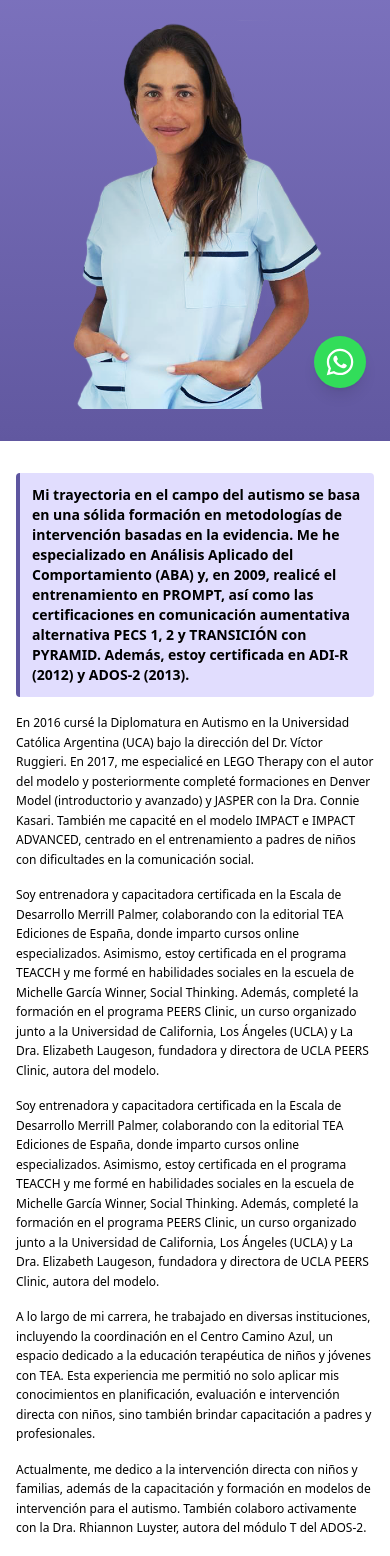
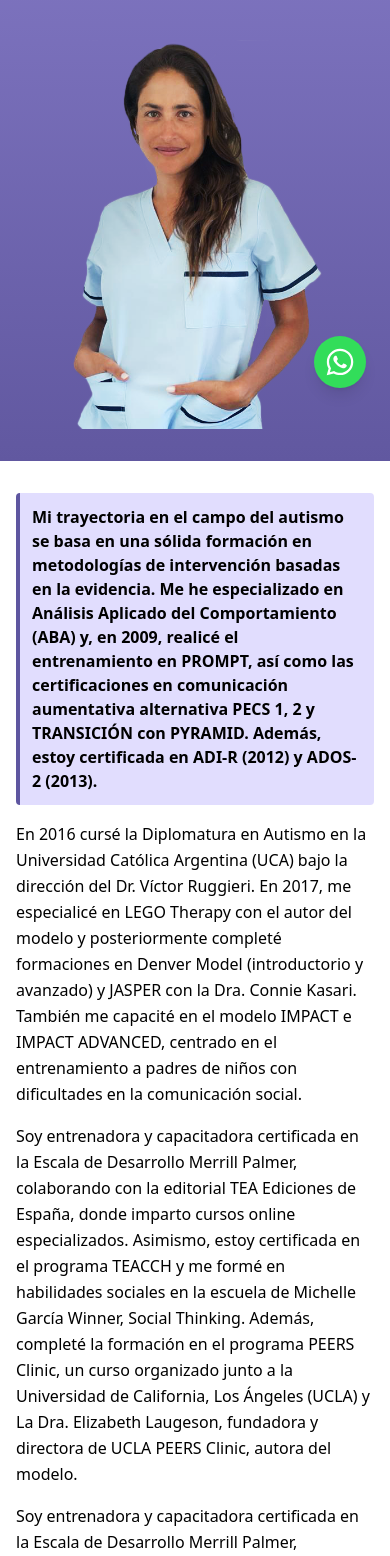
Before and after one commit to tomaslami/act-upd, a Next.js app: page /nosotros in a window 390 px wide. Shown: the part 432-1988 px from the top of the page. Built offline with nearby package versions, Linux system fonts and the light colour scheme; no server answers.

Commit message:
cambio en el tamaño del texto

```diff
--- a/src/components/AboutUs.tsx
+++ b/src/components/AboutUs.tsx
@@ -16,7 +16,7 @@ const AboutUs = () => {
             </span>
           </h1>
         </div>
-        <p className="text-white text-sm sm:text-base md:text-lg max-w-2xl">
+        <p className="text-white  sm:text-base md:text-lg max-w-2xl">
         Soy Licenciada en Fonoaudiología con abordaje Neurolingüístico por la Universidad del Museo Social Argentino (UMSA) y Máster en Autismo en España. Actualmente, estoy finalizando la carrera de Psicología.
         </p>
         <Link
--- a/src/components/ProfessionalBio.tsx
+++ b/src/components/ProfessionalBio.tsx
@@ -2,29 +2,29 @@ const ProfessionalBio = () => {
   return (
     <section className="max-w-3xl mx-auto px-4 sm:px-6 lg:px-8 py-8 sm:py-12">
       <div className="space-y-4 sm:space-y-6">
-        <p className="bg-[#a89bfd57] rounded-sm p-3 sm:p-4 border-l-4 border-purple text-sm sm:text-base font-bold">
+        <p className="bg-[#a89bfd57] rounded-sm p-3 sm:p-4 border-l-4 border-purple sm:text-base font-bold">
           Mi trayectoria en el campo del autismo se basa en una sólida formación en metodologías de intervención basadas en la evidencia. Me he especializado en Análisis Aplicado del Comportamiento (ABA) y, en 2009, realicé el entrenamiento en PROMPT, así como las certificaciones en comunicación aumentativa alternativa PECS 1, 2 y TRANSICIÓN con PYRAMID. Además, estoy certificada en ADI-R (2012) y ADOS-2 (2013).
         </p>
 
-        <p className="leading-relaxed text-xs sm:text-sm md:text-base">
+        <p className="leading-relaxed sm:text-sm md:text-base">
         En 2016 cursé la Diplomatura en Autismo en la Universidad Católica Argentina (UCA) bajo la dirección del Dr. Víctor Ruggieri. En 2017, me especialicé en LEGO Therapy con el autor del modelo y posteriormente completé formaciones en Denver Model (introductorio y avanzado) y JASPER con la Dra. Connie Kasari. También me capacité en el modelo IMPACT e IMPACT ADVANCED, centrado en el entrenamiento a padres de niños con dificultades en la comunicación social.
         </p>
 
-        <p className="leading-relaxed text-xs sm:text-sm md:text-base">
+        <p className="leading-relaxed sm:text-sm md:text-base">
         Soy entrenadora y capacitadora certificada en la Escala de Desarrollo Merrill Palmer, colaborando con la editorial TEA Ediciones de España, donde imparto cursos online especializados. Asimismo, estoy certificada en el programa TEACCH y me formé en habilidades sociales en la escuela de Michelle García Winner, Social Thinking. Además, completé la formación en el programa PEERS Clinic, un curso organizado junto a la Universidad de California, Los Ángeles (UCLA) y La Dra. Elizabeth Laugeson, fundadora y directora de UCLA PEERS Clinic, autora del modelo.
         </p>
 
-        <p className="leading-relaxed text-xs sm:text-sm md:text-base">
+        <p className="leading-relaxed sm:text-sm md:text-base">
         Soy entrenadora y capacitadora certificada en la Escala de Desarrollo Merrill Palmer, colaborando con la editorial TEA Ediciones de España, donde imparto cursos online especializados. Asimismo, estoy certificada en el programa TEACCH y me formé en habilidades sociales en la escuela de Michelle García Winner, Social Thinking. Además, completé la formación en el programa PEERS Clinic, un curso organizado junto a la Universidad de California, Los Ángeles (UCLA) y La Dra. Elizabeth Laugeson, fundadora y directora de UCLA PEERS Clinic, autora del modelo.
         </p>
 
-        <p className="leading-relaxed text-xs sm:text-sm md:text-base">
+        <p className="leading-relaxed sm:text-sm md:text-base">
         A lo largo de mi carrera, he trabajado en diversas instituciones, incluyendo la coordinación en el Centro Camino Azul, un espacio dedicado a la educación terapéutica de niños y jóvenes con TEA. Esta experiencia me permitió no solo aplicar mis conocimientos en planificación, evaluación e intervención directa con niños, sino también brindar capacitación a padres y profesionales.
         </p>
-        <p className="leading-relaxed text-xs sm:text-sm md:text-base">
+        <p className="leading-relaxed sm:text-sm md:text-base">
         Actualmente, me dedico a la intervención directa con niños y familias, además de la capacitación y formación en modelos de intervención para el autismo. También colaboro activamente con la Dra. Rhiannon Luyster, autora del módulo T del ADOS-2.
         </p>
-        <p className="leading-relaxed text-xs sm:text-sm md:text-base">
+        <p className="leading-relaxed sm:text-sm md:text-base">
         Mi enfoque profesional se centra en la aplicación de metodologías basadas en la evidencia, la formación de profesionales y el acompañamiento a familias en el abordaje del autismo y los desafíos en la comunicación
         </p>
       </div>
```
